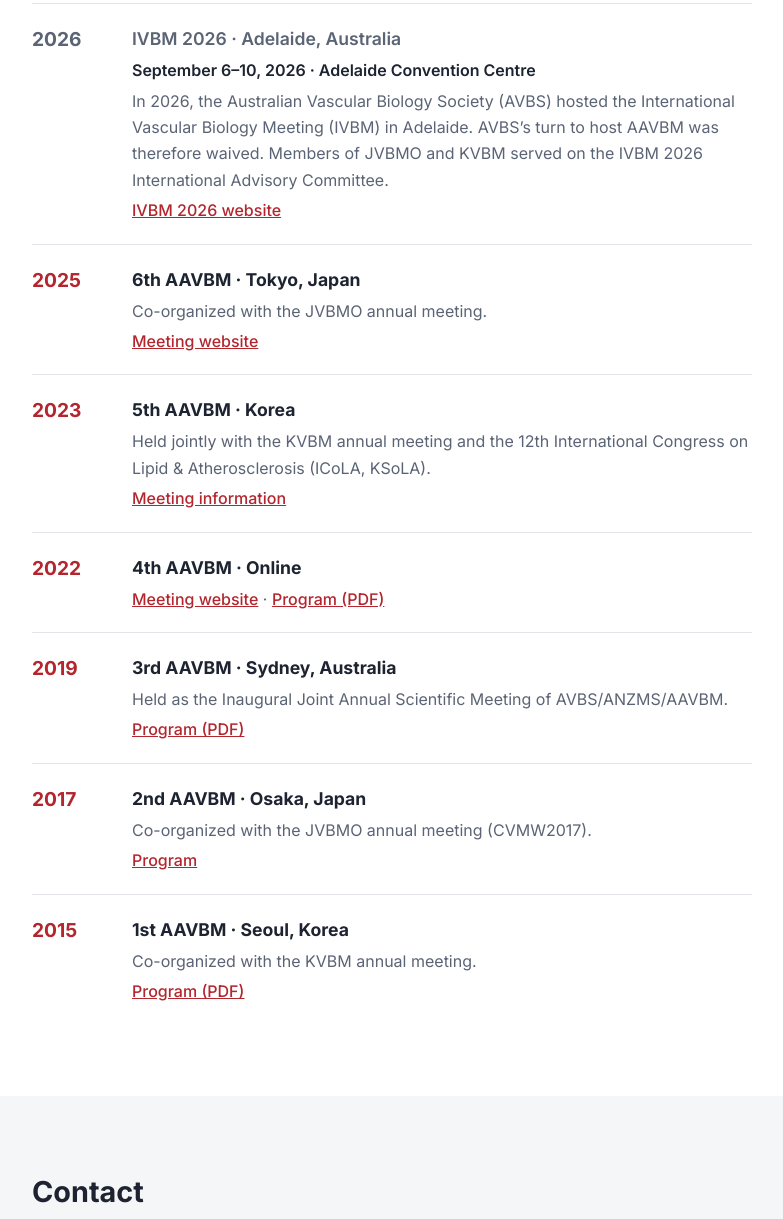
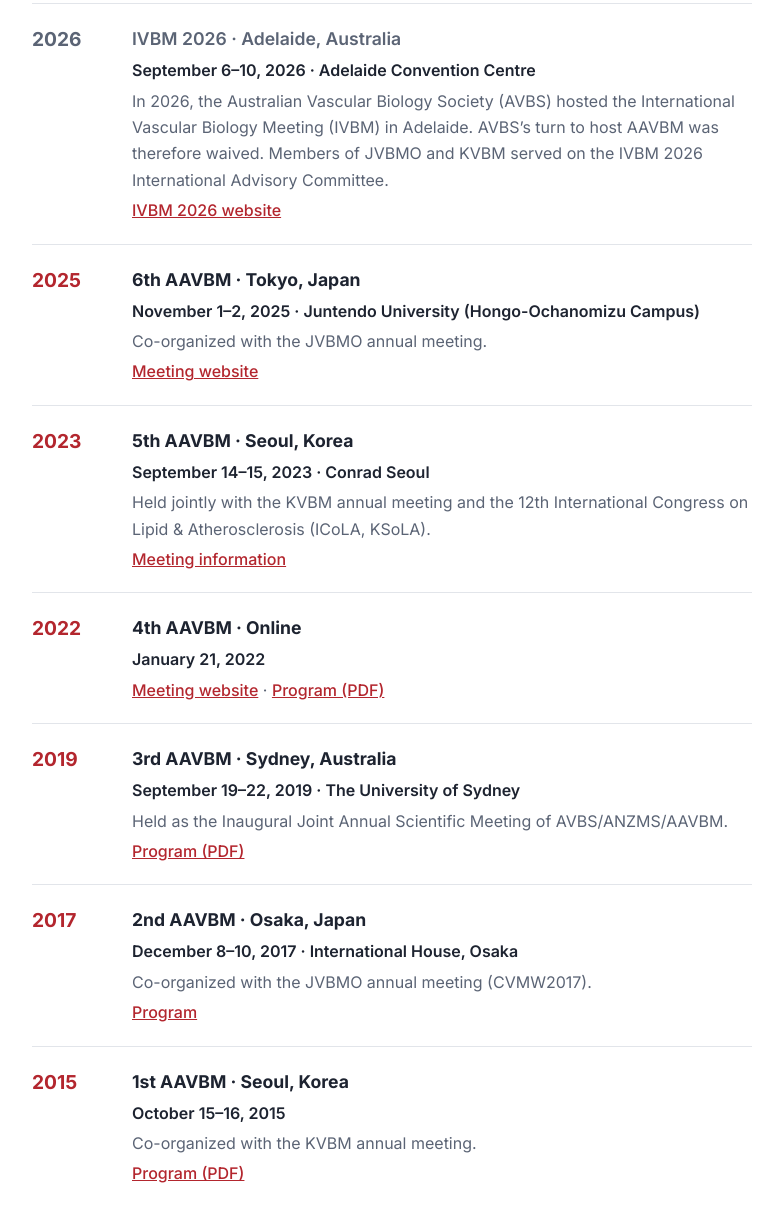
Before and after one commit to jvbmorg/jvbmorg.github.io, a plain HTML site: page index.html in a window 1280 px wide. Shown: the part 2424-3643 px from the top of the page, without its empty margins (248-1031 px from the left). Drawn offline with Linux system fonts and the light colour scheme.

Commit message:
Add dates and venues of past AAVBM meetings
Co-Authored-By: Claude Opus 5.5 <noreply@anthropic.com>

```diff
--- a/index.html
+++ b/index.html
@@ -149,35 +149,41 @@
           <li>
             <span class="year">2025</span>
             <div><h3>6th AAVBM &middot; Tokyo, Japan</h3>
+            <p class="when-sm">November 1&ndash;2, 2025 &middot; Juntendo University (Hongo-Ochanomizu Campus)</p>
             <p>Co-organized with the JVBMO annual meeting.</p>
             <p class="links"><a href="https://www.jvbmo2025.com/page0110.html" target="_blank" rel="noopener">Meeting website</a></p></div>
           </li>
           <li>
             <span class="year">2023</span>
-            <div><h3>5th AAVBM &middot; Korea</h3>
+            <div><h3>5th AAVBM &middot; Seoul, Korea</h3>
+            <p class="when-sm">September 14&ndash;15, 2023 &middot; Conrad Seoul</p>
             <p>Held jointly with the KVBM annual meeting and the 12th International Congress on Lipid &amp; Atherosclerosis (ICoLA, KSoLA).</p>
             <p class="links"><a href="https://athero.org/events/12th-international-congress-on-lipid-atherosclerosis-icola-with-aavbm/" target="_blank" rel="noopener">Meeting information</a></p></div>
           </li>
           <li>
             <span class="year">2022</span>
             <div><h3>4th AAVBM &middot; Online</h3>
+            <p class="when-sm">January 21, 2022</p>
             <p class="links"><a href="https://jvbmo.umin.jp/AAVBM2022/AAVBM2022.html" target="_blank" rel="noopener">Meeting website</a> &middot; <a href="https://jvbmo.umin.jp/AAVBM2022/pdf/Program_of_AAVBM_2022.pdf" target="_blank" rel="noopener">Program (PDF)</a></p></div>
           </li>
           <li>
             <span class="year">2019</span>
             <div><h3>3rd AAVBM &middot; Sydney, Australia</h3>
+            <p class="when-sm">September 19&ndash;22, 2019 &middot; The University of Sydney</p>
             <p>Held as the Inaugural Joint Annual Scientific Meeting of AVBS/ANZMS/AAVBM.</p>
             <p class="links"><a href="https://jvbmo.umin.jp/AAVBM2022/files/2019/AAVBM_2019_Program.pdf" target="_blank" rel="noopener">Program (PDF)</a></p></div>
           </li>
           <li>
             <span class="year">2017</span>
             <div><h3>2nd AAVBM &middot; Osaka, Japan</h3>
+            <p class="when-sm">December 8&ndash;10, 2017 &middot; International House, Osaka</p>
             <p>Co-organized with the JVBMO annual meeting (CVMW2017).</p>
             <p class="links"><a href="https://www.c-linkage.co.jp/cvmw2017/english.html" target="_blank" rel="noopener">Program</a></p></div>
           </li>
           <li>
             <span class="year">2015</span>
             <div><h3>1st AAVBM &middot; Seoul, Korea</h3>
+            <p class="when-sm">October 15&ndash;16, 2015</p>
             <p>Co-organized with the KVBM annual meeting.</p>
             <p class="links"><a href="https://jvbmo.umin.jp/AAVBM2022/files/2015/AAVBM_2015_Program.pdf" target="_blank" rel="noopener">Program (PDF)</a></p></div>
           </li>
```
